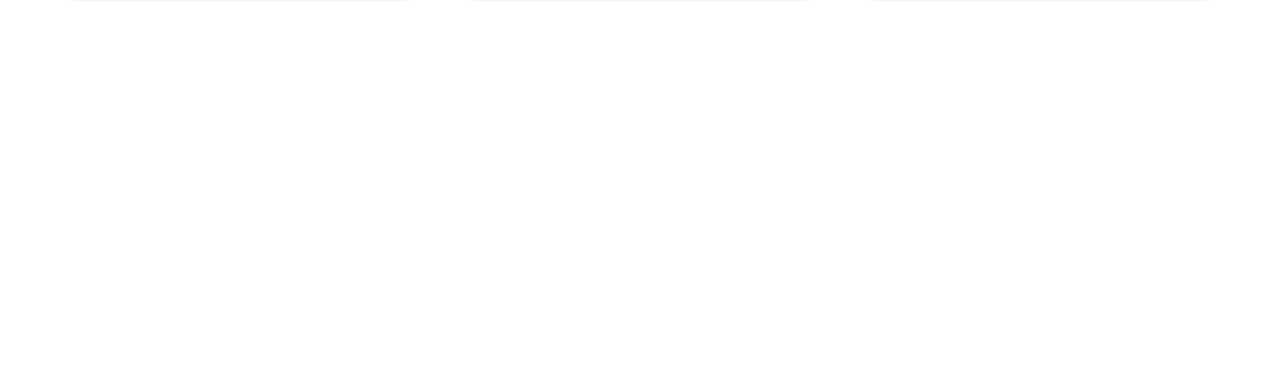
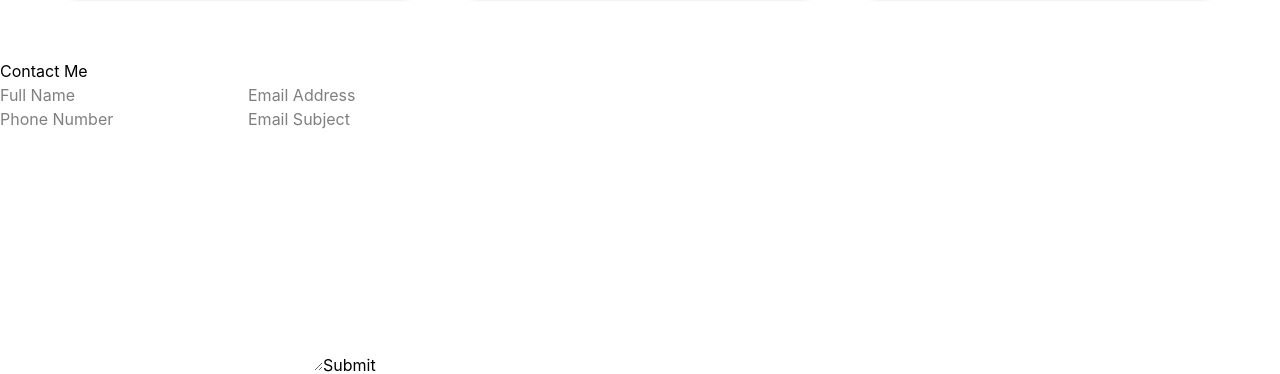
Before and after one commit to Linkon-Tuhoto/my--react-portfolio, a React app: page / in a window 1280 px wide. Shown: the part 2250-2624 px from the top of the page. Before the commit the page ends 2309 px from the top, so only its background shows below. Built offline with nearby package versions, Linux system fonts and the light colour scheme; the HTML template or start-up script is replaced by a standard one.

Commit message:
contact form first commit

```diff
--- a/src/App.jsx
+++ b/src/App.jsx
@@ -39,6 +39,7 @@
 import About from './components/about.jsx';
 import Services from './components/services.jsx';
 import Projects from './components/projects.jsx';
+import Contact from './components/contact.jsx';
 function App(){
   return(
     <>
@@ -47,6 +48,7 @@
     <About></About>
     <Services></Services>
     <Projects></Projects>
+    <Contact></Contact>
     </>
   );
 }
--- a/src/components/about.jsx
+++ b/src/components/about.jsx
@@ -3,7 +3,7 @@
 
 function About() {
   return (
-    <div className='grid md:grid-cols-2 grid-cols-1 gap-3 p-10 px-6 sm:px-10 md:px-20 lg:px-32 py-10 sm:py-14 md:py20 items-center'>
+    <div className='grid md:grid-cols-2 grid-cols-1 gap-3 p-10 px-6 sm:px-10 md:px-20 lg:px-32 py-10 sm:py-14 md:py20 items-center bg-amber-50'>
         <div className='w-64 h-64 sm:w-72 sm:h-72 lg:w-96 lg:h-96 mx-auto md:mx-0 transition-transform duration-500 hover:scale-106 shadow-lg overflow-hidden'>
             <img src={aboutimg} className='w-full h-full object-cover mx-auto rounded-2xl' alt="person" />
         </div>
--- /dev/null
+++ b/src/components/contact.jsx
@@ -0,0 +1,23 @@
+import React from 'react'
+
+function Contact() {
+  return (
+    <div>
+        <h2>Contact Me</h2>
+        <form action="POST">
+            <div>
+                <input type="text" placeholder='Full Name'/>
+                <input type="email" id="mail" placeholder='Email Address' />
+            </div>
+            <div>
+                <input type="number" placeholder='Phone Number' />
+                <input type="text" placeholder='Email Subject' />
+            </div>
+            <textarea name="" id="" rows="10" cols="30"></textarea>
+            <button type="submit">Submit</button>
+        </form>
+    </div>
+  )
+}
+
+export default Contact
--- a/src/components/projects.jsx
+++ b/src/components/projects.jsx
@@ -14,7 +14,7 @@
                     <span className='bg-white text-purple-600 border border-purple-200 px-3 py-1 text-xs rounded-full'>CSS</span>
                     <span className='bg-white text-purple-600 border border-purple-200 px-3 py-1 text-xs rounded-full'>JAVASCRIPT</span>
             </div>
-            <button className='inline-block bg-purple-500 text-white hover:bg-purple-600 transition-all duration-300 px-5 py-2 font-medium text-sm'><a href="">View Project</a></button>
+            <button className='inline-block bg-purple-500 text-white hover:bg-purple-600 transition-all duration-300 px-5 py-2 font-medium text-sm'><a href="https://github.com/Linkon-Tuhoto/School-system-website.git">View Project</a></button>
         </div>
 
         <div className='bg-purple-50 p-6 rounded-2xl border border-purple-200 shadow-sm hover:shadow-[0_10px_30px_rgba(168, 85, 247,0.9)]'>
@@ -26,7 +26,7 @@
                     <span className='bg-white text-purple-600 border border-purple-200 px-3 py-1 text-xs rounded-full'>CSS</span>
                     <span className='bg-white text-purple-600 border border-purple-200 px-3 py-1 text-xs rounded-full'>JAVASCRIPT</span>
             </div>
-            <button className='inline-block bg-purple-500 text-white hover:bg-purple-600 transition-all duration-300 px-5 py-2 font-medium text-sm'><a href="">View Project</a></button>
+            <button className='inline-block bg-purple-500 text-white hover:bg-purple-600 transition-all duration-300 px-5 py-2 font-medium text-sm'><a href="https://github.com/Linkon-Tuhoto/Modern-E-commerce-website.git">View Project</a></button>
         </div>
 
         <div className='bg-purple-50 p-6 rounded-2xl border border-purple-200 shadow-sm hover:shadow-[0_10px_30px_rgba(168, 85, 247,0.9)]'>
@@ -37,7 +37,7 @@
                     <span className='bg-white text-purple-600 border border-purple-200 px-3 py-1 text-xs rounded-full'>HTML</span>
                     <span className='bg-white text-purple-600 border border-purple-200 px-3 py-1 text-xs rounded-full'>CSS</span>
             </div>
-            <button className='inline-block bg-purple-500 text-white hover:bg-purple-600 transition-all duration-300 px-5 py-2 font-medium text-sm'><a href="">View Project</a></button>
+            <button className='inline-block bg-purple-500 text-white hover:bg-purple-600 transition-all duration-300 px-5 py-2 font-medium text-sm'><a href="https://github.com/Linkon-Tuhoto/hotel-website.git">View Project</a></button>
         </div>
     </div>
     </div>
```
